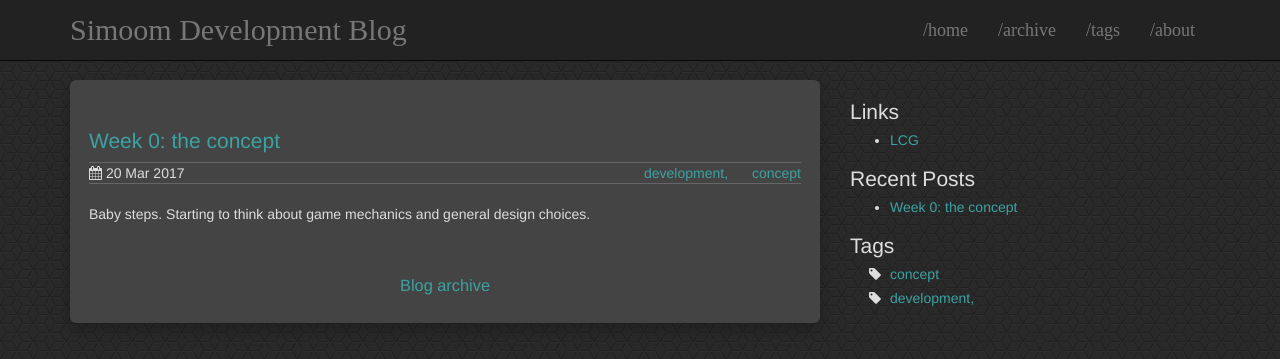
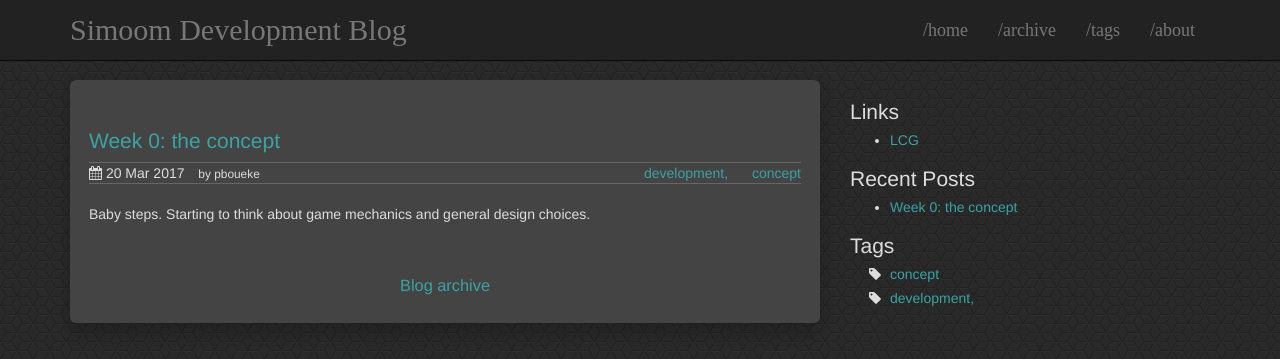
Before and after one commit to simoom-dev/blog, a Jekyll site: the page built from index.html, in a window 1280 px wide. Shown: the top 359 px of the page. Built offline with Jekyll 4.4.1, drawn with Linux system fonts in a browser that asks for light colours; the list of posts is cut into pages by our own code.

Commit message:
Minor adjustments

```diff
--- a/index.html
+++ b/index.html
@@ -13,6 +13,7 @@ layout: page
   <div class="post-time">
     <i class="fa fa-calendar"></i>
     <time datetime='{{ post.date | date: "%Y-%m-%d" }}'>{{ post.date | date_to_string }}</time>
+    <small>&nbsp;&nbsp; by {{ post.author }}</small>
   </div>
   <ul>
     {% for tag in post.tags %}
```
Also changed, not shown: 1 other file.
